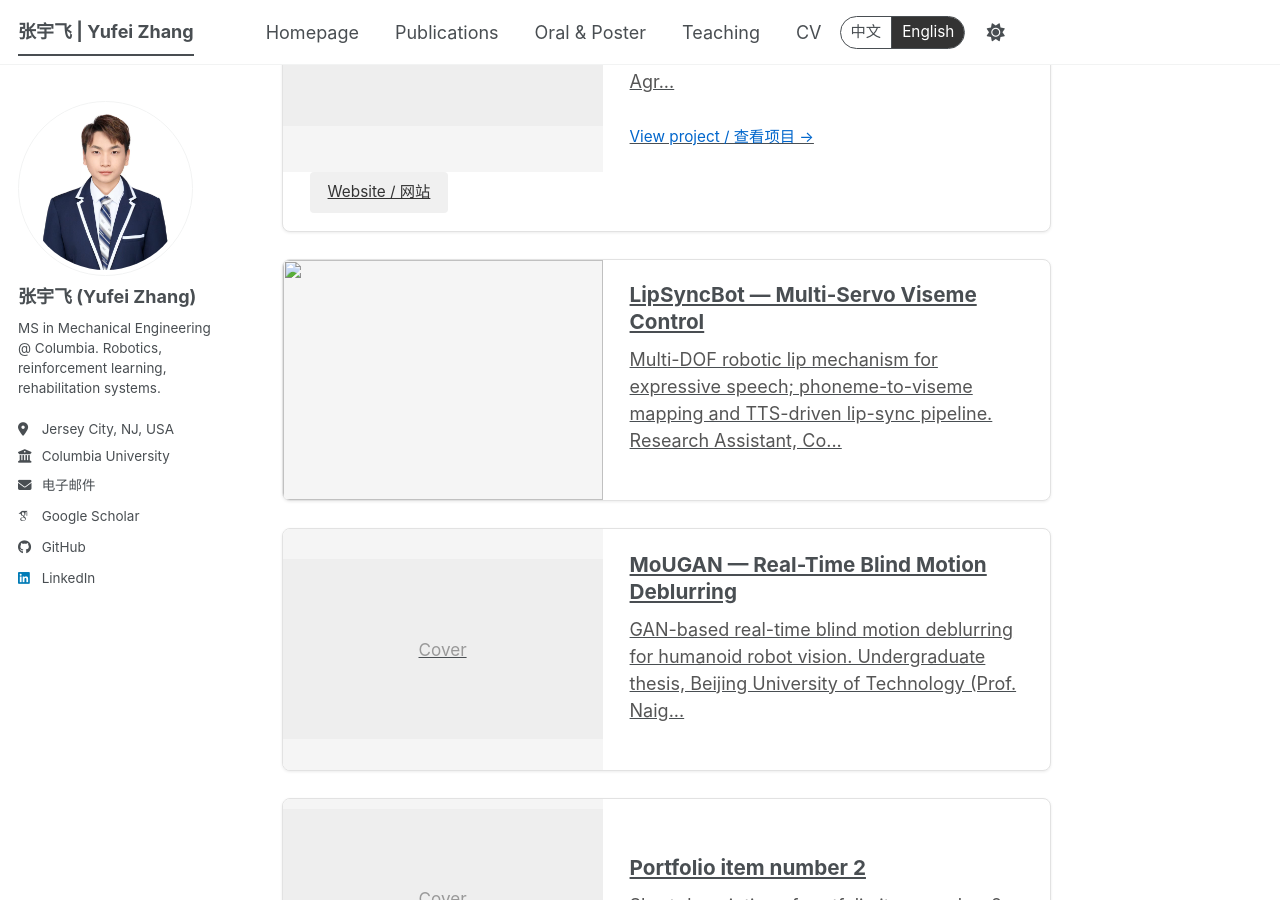
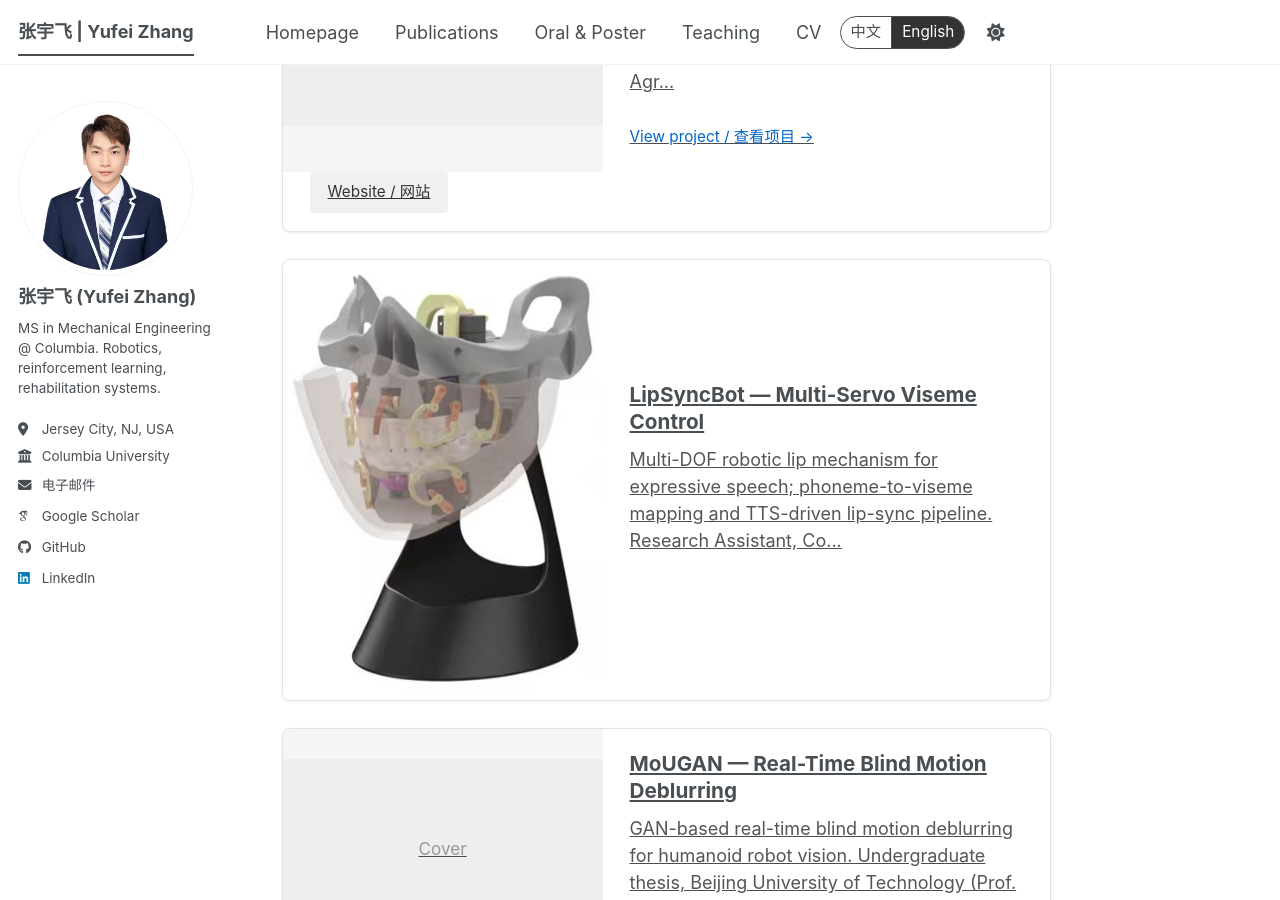
Before and after one commit to YufeiZhang0601/YufeiZhang0601.github.io, a Jekyll site: the page built from _pages/about.md, in a window 1280 px wide and 900 px high, scrolled down 1496 px. Built offline with Jekyll 4.4.1, drawn with Linux system fonts in a browser that asks for light colours; some web fonts are replaced; a script bundle is joined from its source files by our own code; library files that are not in the unit come from our copies.

Commit message:
update error

```diff
--- a/_includes/archive-single-portfolio.html
+++ b/_includes/archive-single-portfolio.html
@@ -18,9 +18,9 @@
   <a href="{{ base_path }}{{ post.url }}" rel="permalink" class="project-box__link">
     <div class="project-box__cover">
       {% if video %}
-        <video class="project-box__media" src="{% if video contains '://' %}{{ video }}{% else %}{{ video | prepend: '/images/' | prepend: base_path }}{% endif %}" playsinline muted loop preload="metadata"{% if teaser %} poster="{% if teaser contains '://' %}{{ teaser }}{% else %}{{ teaser | prepend: '/images/' | prepend: base_path }}{% endif %}"{% endif %}></video>
+        <video class="project-box__media" src="{% if video contains '://' %}{{ video }}{% elsif video contains '/' %}{{ base_path }}{{ video }}{% else %}{{ base_path }}/images/{{ video }}{% endif %}" playsinline muted loop preload="metadata"{% if teaser %} poster="{{ base_path }}{% if teaser contains '://' %}{{ teaser }}{% elsif teaser contains '/' %}{{ teaser }}{% else %}/images/{{ teaser }}{% endif %}"{% endif %}></video>
       {% elsif teaser %}
-        <img class="project-box__media" src="{% if teaser contains '://' %}{{ teaser }}{% else %}{{ teaser | prepend: '/images/' | prepend: base_path }}{% endif %}" alt="">
+        <img class="project-box__media" src="{% if teaser contains '://' %}{{ teaser }}{% elsif teaser contains '/' %}{{ base_path }}{{ teaser }}{% else %}{{ base_path }}/images/{{ teaser }}{% endif %}" alt="">
       {% else %}
         <div class="project-box__placeholder">Cover</div>
       {% endif %}
```
